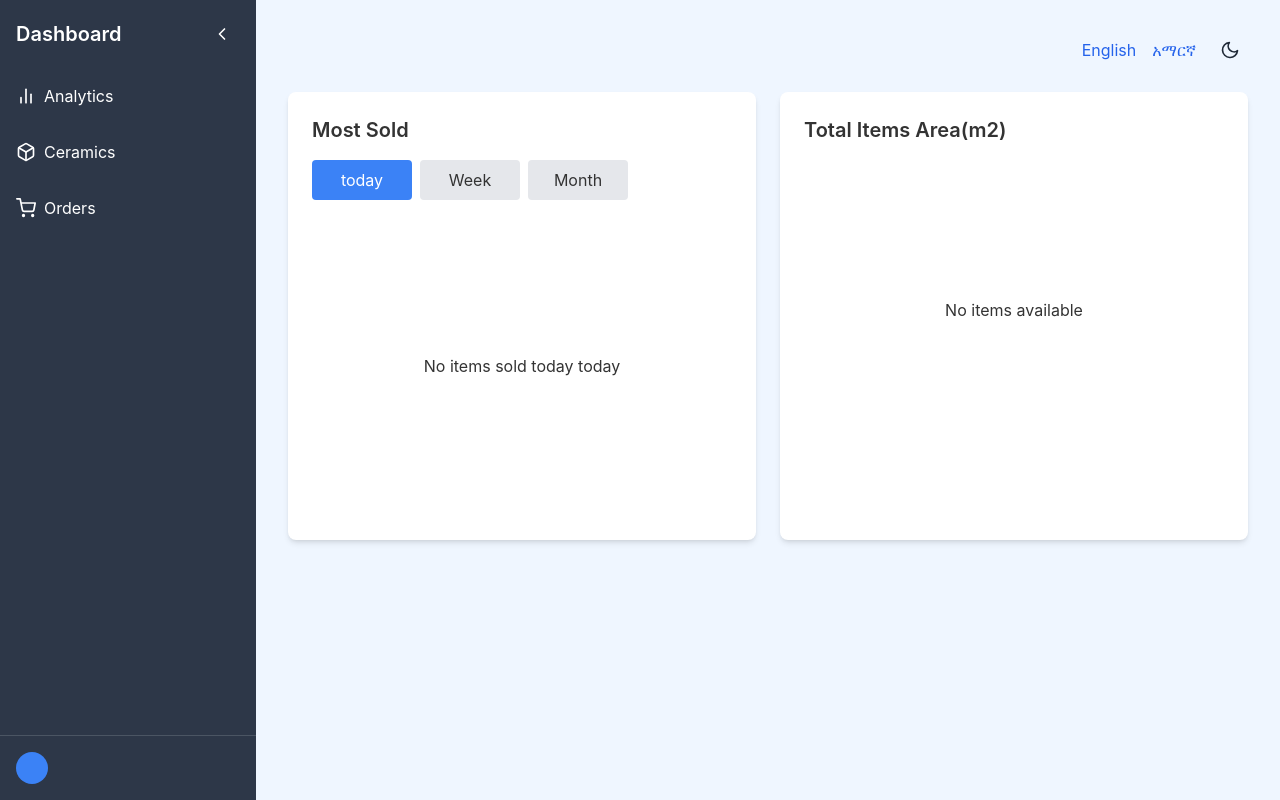
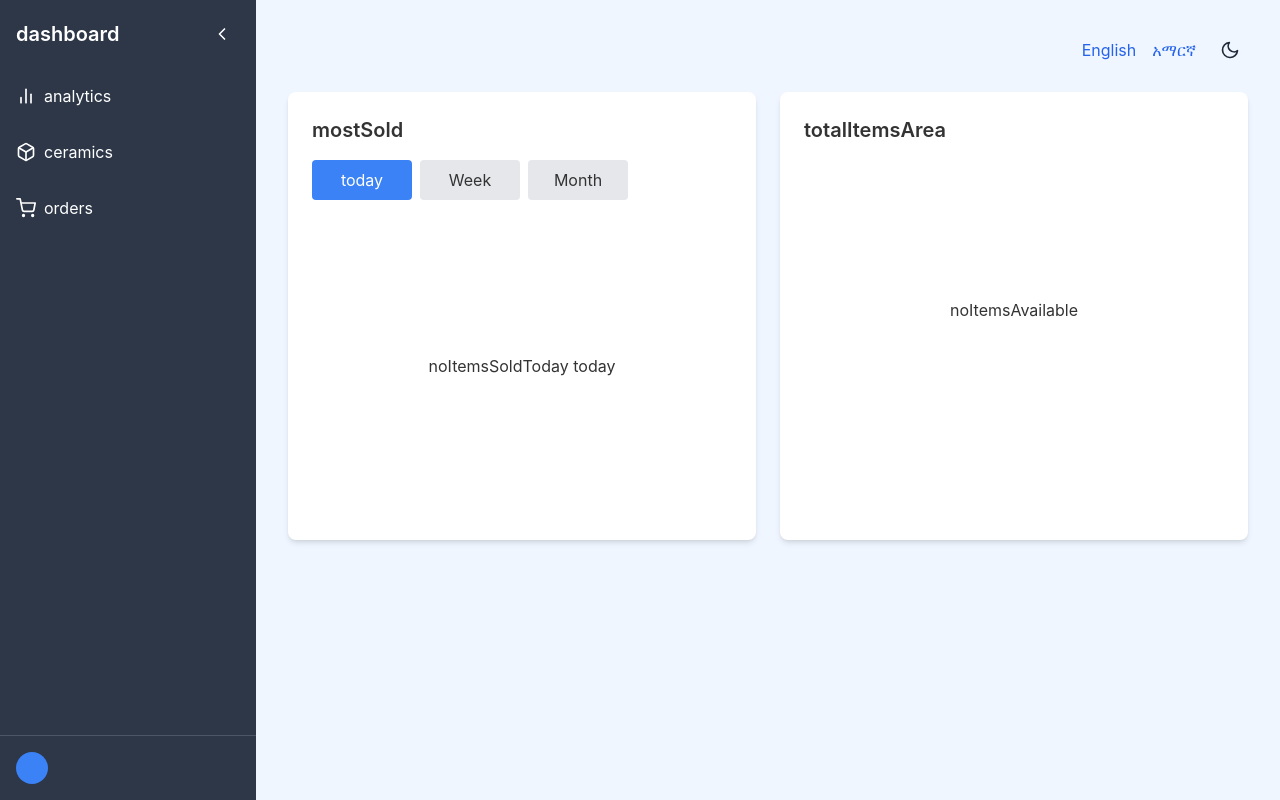
Before and after one commit to tsegaye27/ceramics-store, a Next.js app: page /dashboard in a window 1280 px wide. Built offline with nearby package versions, Linux system fonts and the light colour scheme.

Commit message:
feat(dashboard): implement i18n for dashboard page

```diff
--- a/app/(pages)/dashboard/page.tsx
+++ b/app/(pages)/dashboard/page.tsx
@@ -41,6 +41,7 @@ import LanguageSwitcher from "@/app/_components/LanguageSwitcher";
 import { Loader } from "@/app/_components/Loader";
 import { fetchAnalytics } from "@/app/_features/analytics/slice";
 import { endOfWeek, isSameDay, isWithinInterval, startOfWeek, subWeeks } from "date-fns";
+import { useLanguage } from "@/app/_context/LanguageContext";
 
 const DashboardPage = () => {
   const { mostSold, totalItems, loading, error } = useAppSelector(
@@ -56,6 +57,7 @@ const DashboardPage = () => {
   >("today");
   const [isChecked, setIsChecked] = useState(false);
   const [isPending, startTransition] = useTransition();
+  const { t } = useLanguage();
 
   useEffect(() => {
     if (token === null) {
@@ -93,7 +95,7 @@ const DashboardPage = () => {
     switch (selectedPeriod) {
       case "today":
         return mostSold.today.map((item) => ({
-          name: item.ceramic.size,
+          name: `${item.ceramic.size}(${item.ceramic.code})`,
           quantity: item.totalQuantity,
         }));
       case "thisWeek": {
@@ -147,14 +149,14 @@ const DashboardPage = () => {
   const COLORS = ["#3b82f6", "#10b981", "#ef4444", "#f59e0b", "#8b5cf6"];
 
   const menuItems = [
-    { name: "Analytics", path: "/", icon: <FiBarChart2 className="h-5 w-5" /> },
+    { name: "analytics", path: "/", icon: <FiBarChart2 className="h-5 w-5" /> },
     {
-      name: "Ceramics",
+      name: "ceramics",
       path: "/ceramics",
       icon: <FiBox className="h-5 w-5" />,
     },
     {
-      name: "Orders",
+      name: "orders",
       path: "/orders",
       icon: <FiShoppingCart className="h-5 w-5" />,
     },
@@ -178,7 +180,7 @@ const DashboardPage = () => {
             className={`flex items-center ${isSidebarCollapsed ? "justify-center" : "justify-between"} p-4`}
           >
             {!isSidebarCollapsed && (
-              <h2 className="text-xl font-semibold">Dashboard</h2>
+              <h2 className="text-xl font-semibold">{t('dashboard')}</h2>
             )}
             <button
               onClick={() => setIsSidebarCollapsed(!isSidebarCollapsed)}
@@ -200,7 +202,7 @@ const DashboardPage = () => {
               >
                 {item.icon}
                 {!isSidebarCollapsed && (
-                  <span className="ml-2">{item.name}</span>
+                  <span className="ml-2">{t(item.name)}</span>
                 )}
               </button>
             ))}
@@ -234,7 +236,7 @@ const DashboardPage = () => {
                           focus ? "bg-gray-100 dark:bg-gray-700" : ""
                         } w-full text-left p-2 text-gray-800 dark:text-gray-100`}
                       >
-                        Logout
+                        {t('logout')}
                       </button>
                     )}
                   </MenuItem>
@@ -271,7 +273,7 @@ const DashboardPage = () => {
             <div className="grid grid-cols-1 md:grid-cols-2 gap-6">
               {/* Most Sold Chart */}
               <div className="bg-white dark:bg-gray-800 p-6 rounded-lg shadow-md">
-                <h2 className="text-xl font-semibold mb-4 dark:text-gray-200">Most Sold</h2>
+                <h2 className="text-xl font-semibold mb-4 dark:text-gray-200">{t("mostSold")}</h2>
                 <div className="flex gap-2 mb-4 overflow-x-auto">
                   {["today", "thisWeek", "thisMonth"].map((period) => (
                     <button
@@ -290,7 +292,7 @@ const DashboardPage = () => {
                 <div className="h-[300px]">
                   {getChartData().length === 0 ? (
                     <div className="h-full flex items-center justify-center dark:text-gray-400">
-                      No items sold today {selectedPeriod.replace("this", "")}
+                            {t("noItemsSoldToday")} {selectedPeriod.replace("this", "")}
                     </div>
                   ) : (
                     <ResponsiveContainer width="100%" height="100%">
@@ -320,7 +322,7 @@ const DashboardPage = () => {
               </div>
               {/* Total Items Chart */}
               <div className="bg-white dark:bg-gray-800 p-6 rounded-lg shadow-md">
-                <h2 className="text-xl font-semibold mb-4 dark:text-gray-200">Total Items Area(m2)</h2>
+                <h2 className="text-xl font-semibold mb-4 dark:text-gray-200">{t("totalItemsArea")}</h2>
                 <div className="h-[300px]">
                   {totalItems.length > 0 ? (
                     <>
@@ -377,7 +379,7 @@ const DashboardPage = () => {
                     </>
                   ) : (
                     <div className="h-full flex items-center justify-center dark:text-gray-400">
-                      No items available
+                     {t('noItemsAvailable')}
                     </div>
                   )}
                 </div>
--- a/app/api/analytics/most-sold/route.ts
+++ b/app/api/analytics/most-sold/route.ts
@@ -6,8 +6,6 @@ import { Order } from "../../_models";
 import {
   startOfToday,
   startOfWeek,
-  startOfMonth,
-  endOfMonth,
   endOfToday,
   endOfWeek,
   subWeeks,
@@ -78,6 +76,7 @@ export async function GET(req: Request) {
             ceramic: {
               size: 1,
               type: 1,
+              code: 1,
               manufacturer: 1,
               createdAt: 1,
             },
```
